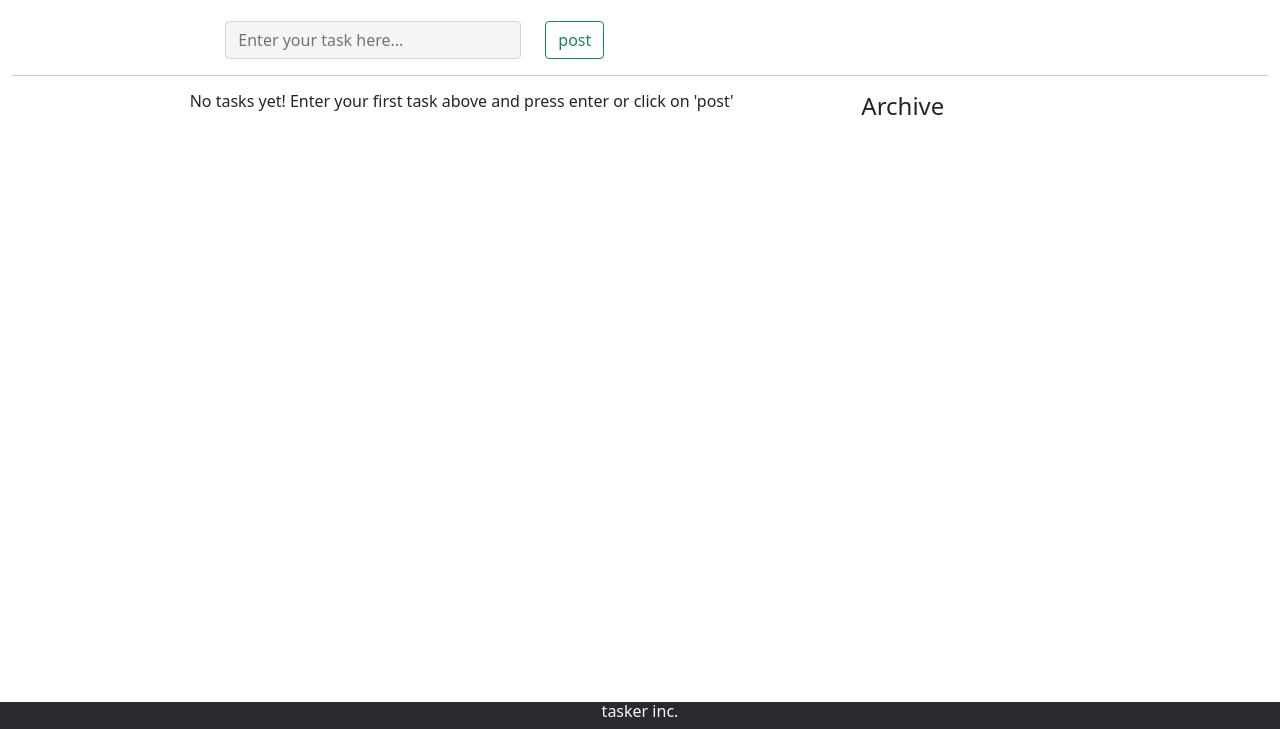
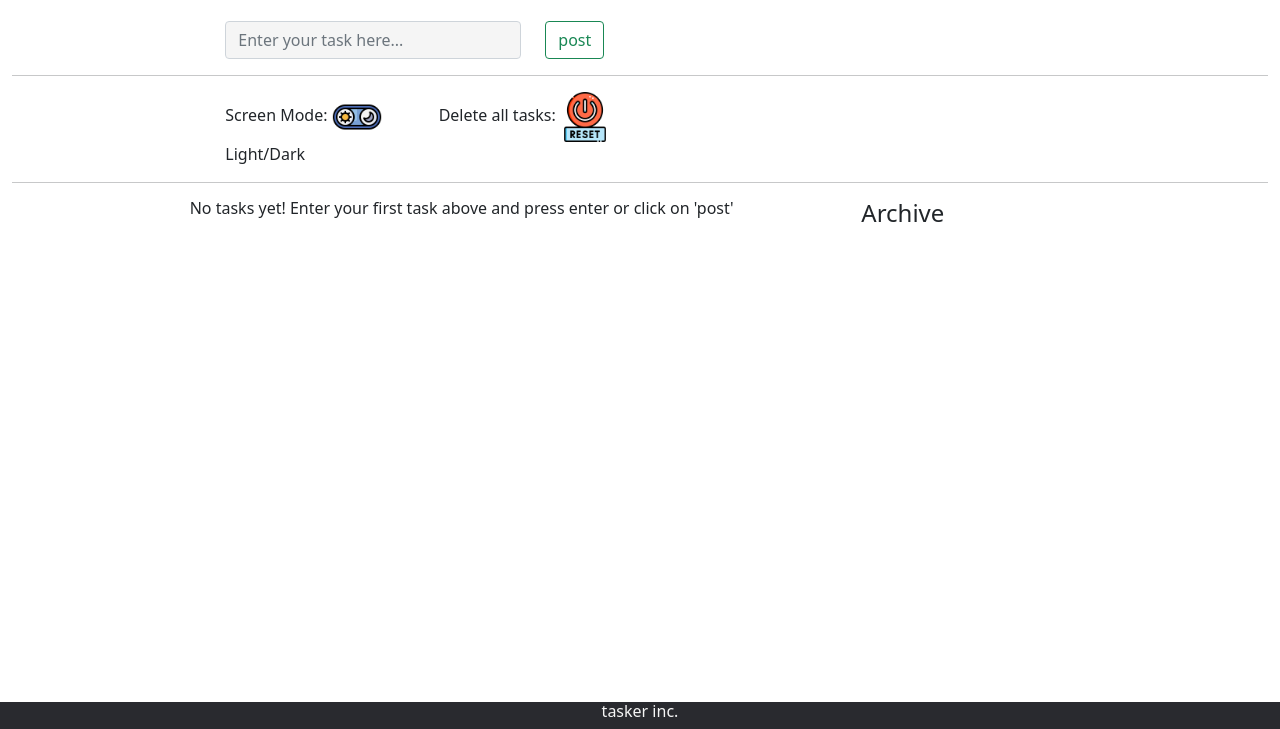
Before and after one commit to gitprolsu/tasker, a plain HTML site: page index.html in a window 1280 px wide. Both pictures are taken after a click on the picture "page settings". Shown: the part 71-800 px from the top of the page. Drawn offline with nearby package versions, Linux system fonts and the light colour scheme; a web font is replaced by a local one.

Commit message:
Update index.html

```diff
--- a/index.html
+++ b/index.html
@@ -41,7 +41,28 @@
         <hr />
 
         <!-- append settings here -->
-        <div class="row" id="settingsArea"></div>
+        <div class="row" id="settingsArea" style="display: none;">
+            <div class="col-12 col-sm-12">
+                <div class="row">
+                    <div class="col-sm-2"></div>
+                    <div class="col-sm-8">
+                        <div class="row">
+                            <div class="col-3 col-sm-3">
+                                <p id="darkModeLabel">Screen Mode: <img type="button" onclick="switchScreenMode()"
+                                        id="darkModeBtn" src="icons/dark-mode.png" title="Screen Mode" /> Light/Dark</p>
+                            </div>
+                            <div class="col-3 col-sm-3">
+                                <p id="deleteStorage">Delete all tasks: <img type="button" onclick="factoryReset()"
+                                        id="resetBtn" src="icons/reset.png"
+                                        title="Reset settings and delete stored tasks" />
+                            </div>
+                        </div>
+                    </div>
+                    <div class="col-sm-2"></div>
+                </div>
+                <hr />
+            </div>
+        </div>
 
         <!-- active tasks & metrics/stats -->
         <div class="container-fluid" id="allContainers">
```
